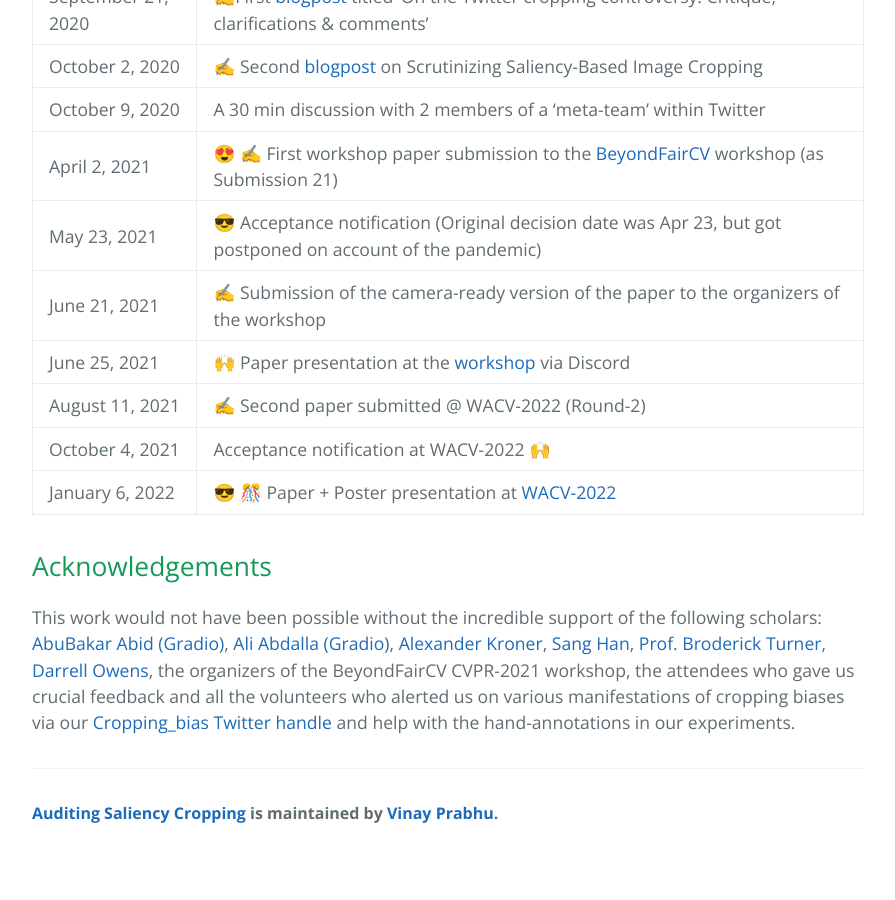
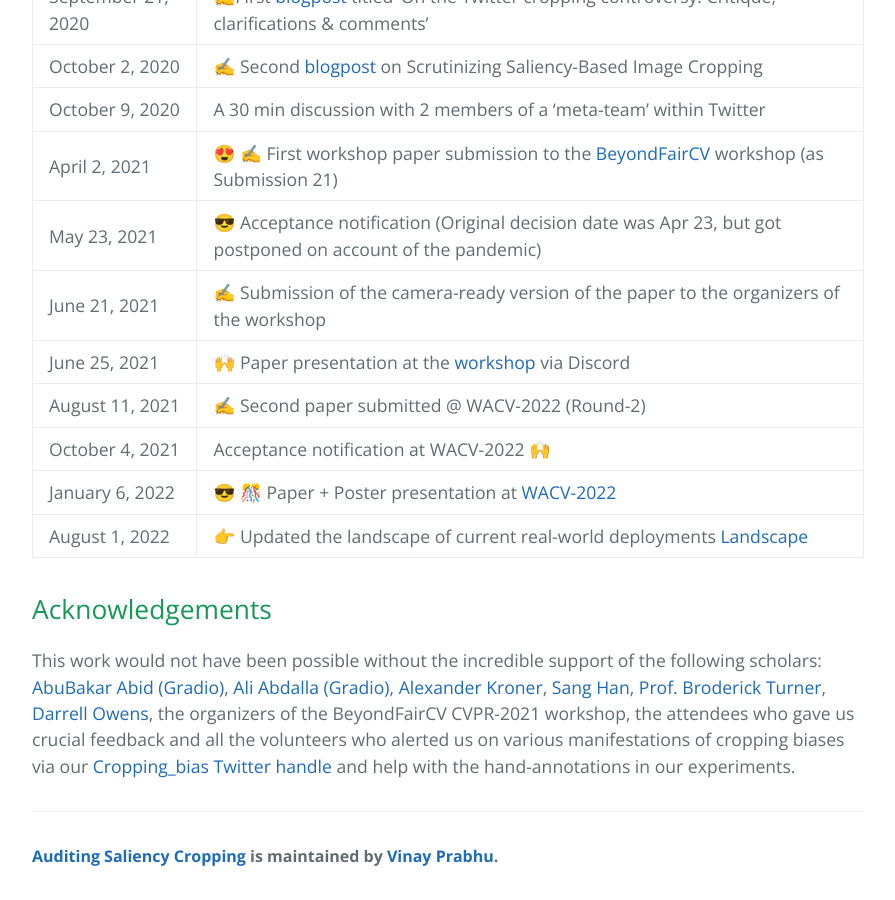
Before and after one commit to vinayprabhu/Saliency_Image_Cropping, a Jekyll site: the page built from index.md, in a window 1280 px wide and 900 px high, scrolled down 2912 px. Shown: the whole window, without its empty margins (192-1087 px from the left). Built offline with Jekyll 4.4.1, drawn with Linux system fonts in a browser that asks for light colours; before the commit the page ends 3769 px from its top, so only the background shows below that.

Commit message:
Updated the timeline with the landscape contribution

```diff
--- a/index.md
+++ b/index.md
@@ -51,6 +51,7 @@ In the coming week(s), we will be sharing all the code and a whole slew of exper
 | August 11, 2021 	| ✍ Second paper submitted @ WACV-2022 (Round-2) 	|
 |  October 4, 2021 	| Acceptance notification at WACV-2022  🙌 	|
 | January 6, 2022 	|  😎 🎊 Paper + Poster presentation at [WACV-2022](https://wacv2022.thecvf.com/home)   	|
+| August 1, 2022 	|  👉 Updated the landscape of current real-world deployments [Landscape](https://vinayprabhu.github.io/Saliency_Image_Cropping/landscape_peddlers.md)   	|
 
 ## Acknowledgements
 
```
